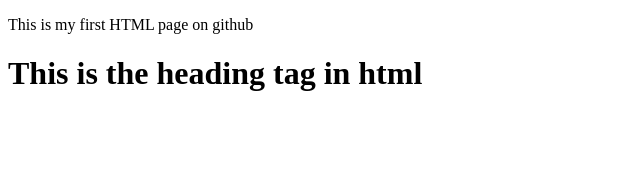
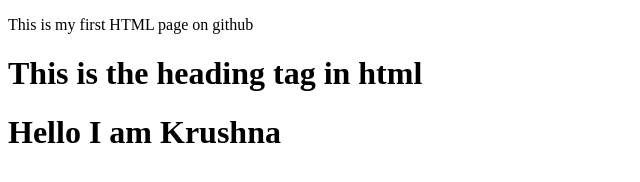
Before and after one commit to Anil-Pradhan-web/Html-demo, a plain HTML site: page index.html in a window 1280 px wide. Shown: the whole page, without its empty margins (0-640 px from the left). Drawn offline with Linux system fonts and the light colour scheme.

Commit message:
From krushna

```diff
--- a/index.html
+++ b/index.html
@@ -8,5 +8,6 @@
 <body>
     <p>This is my first HTML page on github</p>
     <h1>This is the heading tag in html</h1>
+    <h1>Hello I am Krushna</h1>
 </body>
 </html>
```
